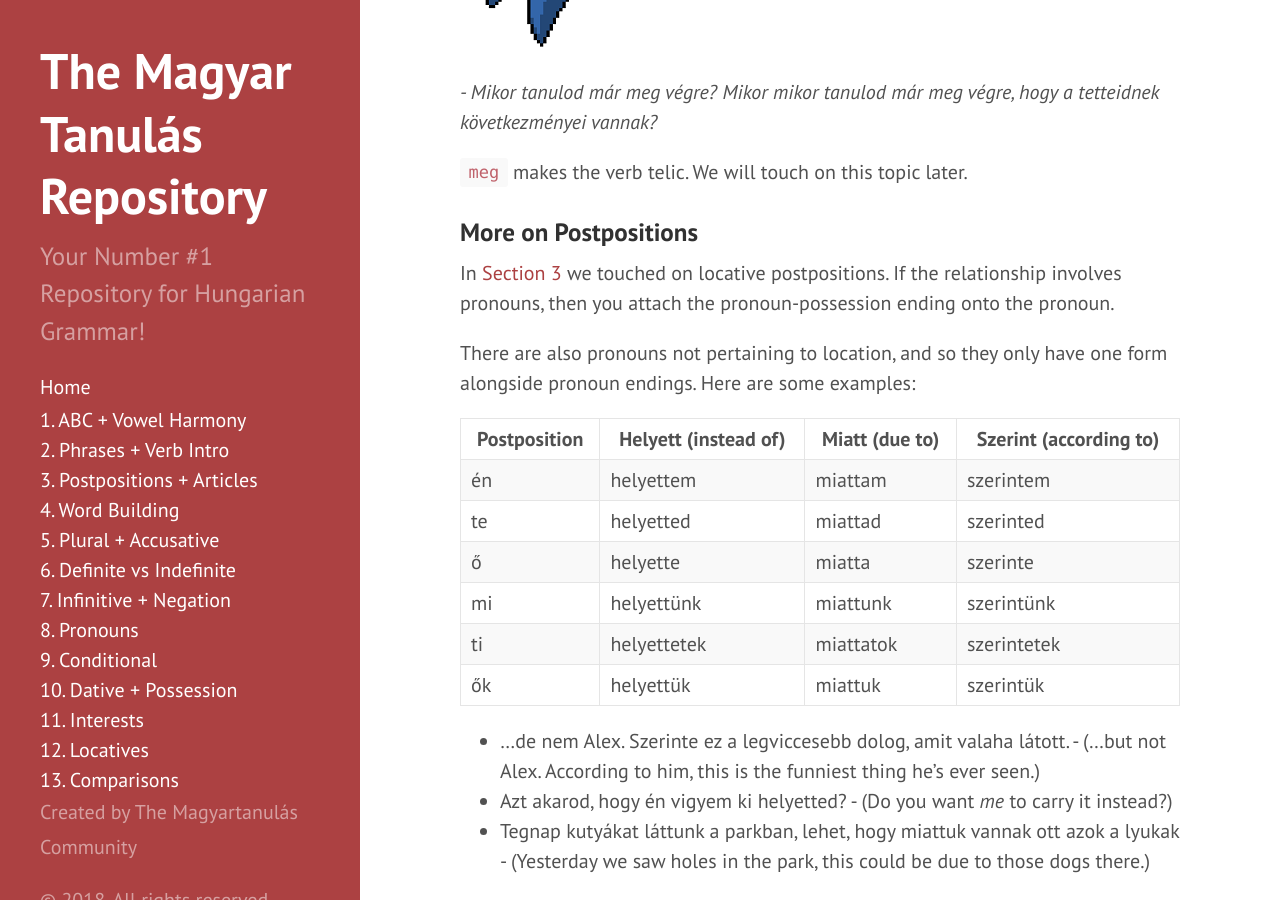
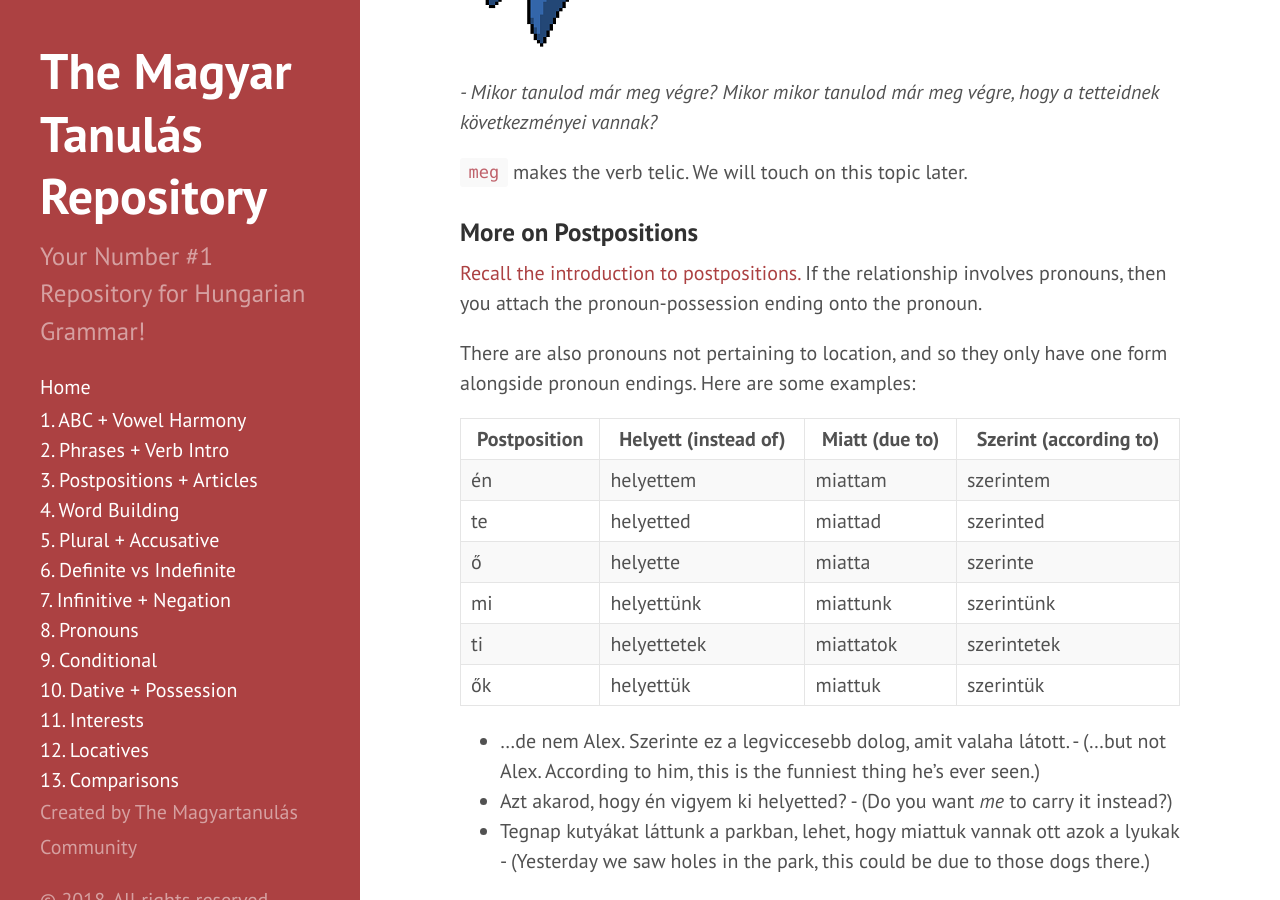
Before and after one commit to Magyartanulas/magyartanulas.github.io, a Jekyll site: the page built from dative_possession.md, in a window 1280 px wide and 900 px high, scrolled down 5467 px. Built offline with Jekyll 4.4.1, drawn with Linux system fonts in a browser that asks for light colours; Markdown is read by kramdown in place of the engine named in the settings.

Commit message:
Update dative_possession.md

```diff
--- a/dative_possession.md
+++ b/dative_possession.md
@@ -150,7 +150,7 @@ Naturally, there are pronouns for the possessives as well, these are equivalent
 
 ### More on Postpositions
 
-In [Section 3](https://magyartanulas.github.io/Section3/) we touched on locative postpositions. If the relationship involves pronouns, then you attach the pronoun-possession ending onto the pronoun.
+[Recall the introduction to postpositions.](https://magyartanulas.github.io/postpositions_articles/) If the relationship involves pronouns, then you attach the pronoun-possession ending onto the pronoun.
 
 There are also pronouns not pertaining to location, and so they only have one form alongside pronoun endings. Here are some examples:
 
```
